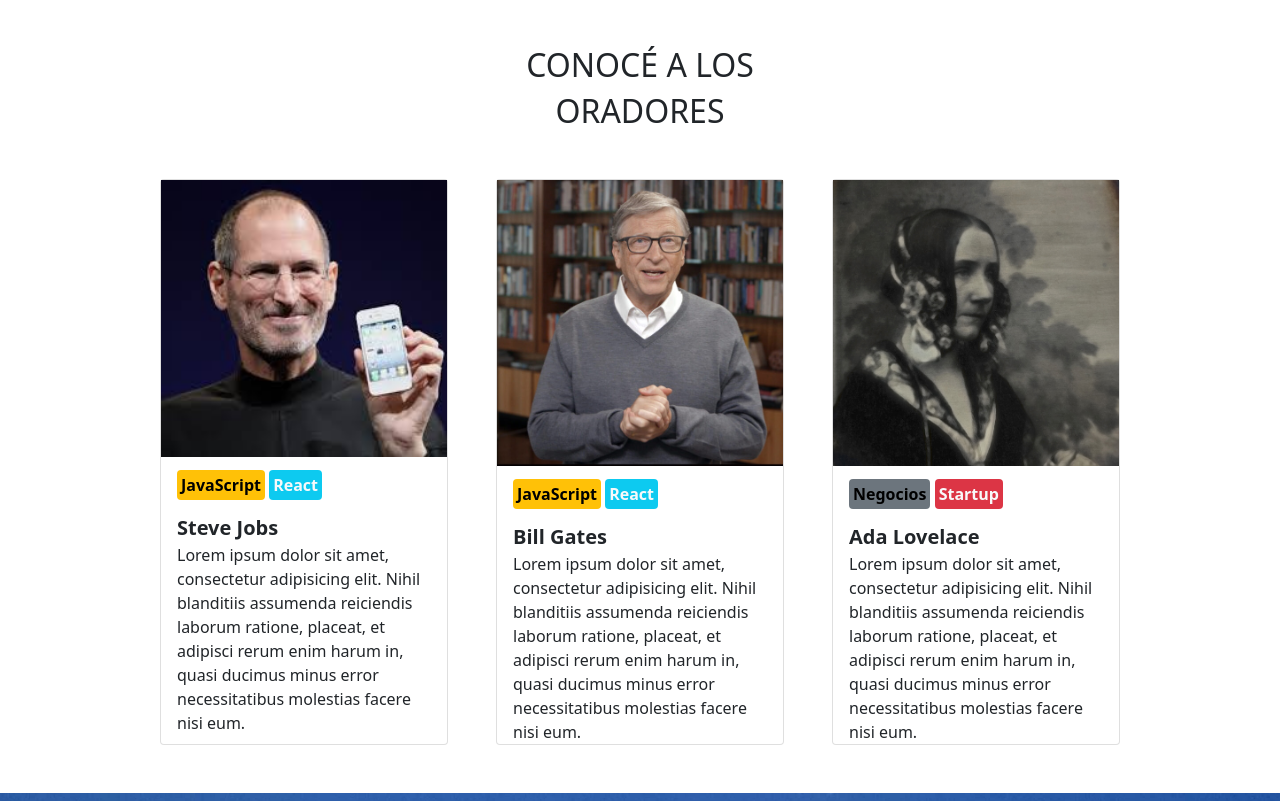
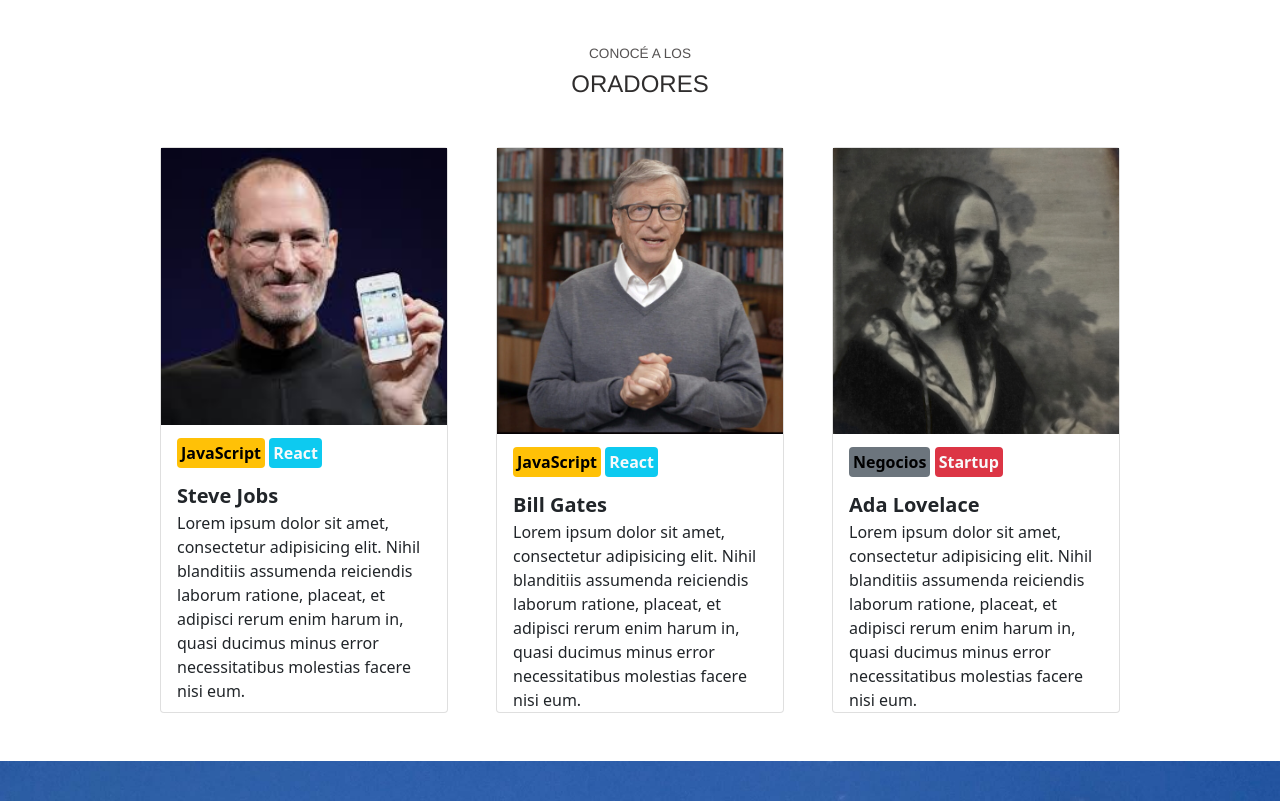
Before and after one commit to Gaghyta/CODOACODO_PHP_PI, a plain HTML site: page index.html in a window 1280 px wide. Shown: the part 1042-1843 px from the top of the page. Drawn offline with nearby package versions, Linux system fonts and the light colour scheme.

Commit message:
CA modificacion final CONOCÉ A LOS ORADORES

```diff
--- a/css/styles.css
+++ b/css/styles.css
@@ -52,6 +52,27 @@
 header nav.navbar ul.navbar-nav li.nav-item {
     display: inline;
 }
+
+.conoce-a-los{
+
+    font-family: Helvetica,sans-serif;
+    font-size: 0.85em;
+    color: #555252;
+
+}
+.oradores{
+    font-family: Helvetica,sans-serif;
+    font-size: 1.50em;
+    color: #2f2d2d;
+}
+
+
+
+
+
+
+
+
 footer{
     margin-top: 3em;
     min-height: 5em;
```
